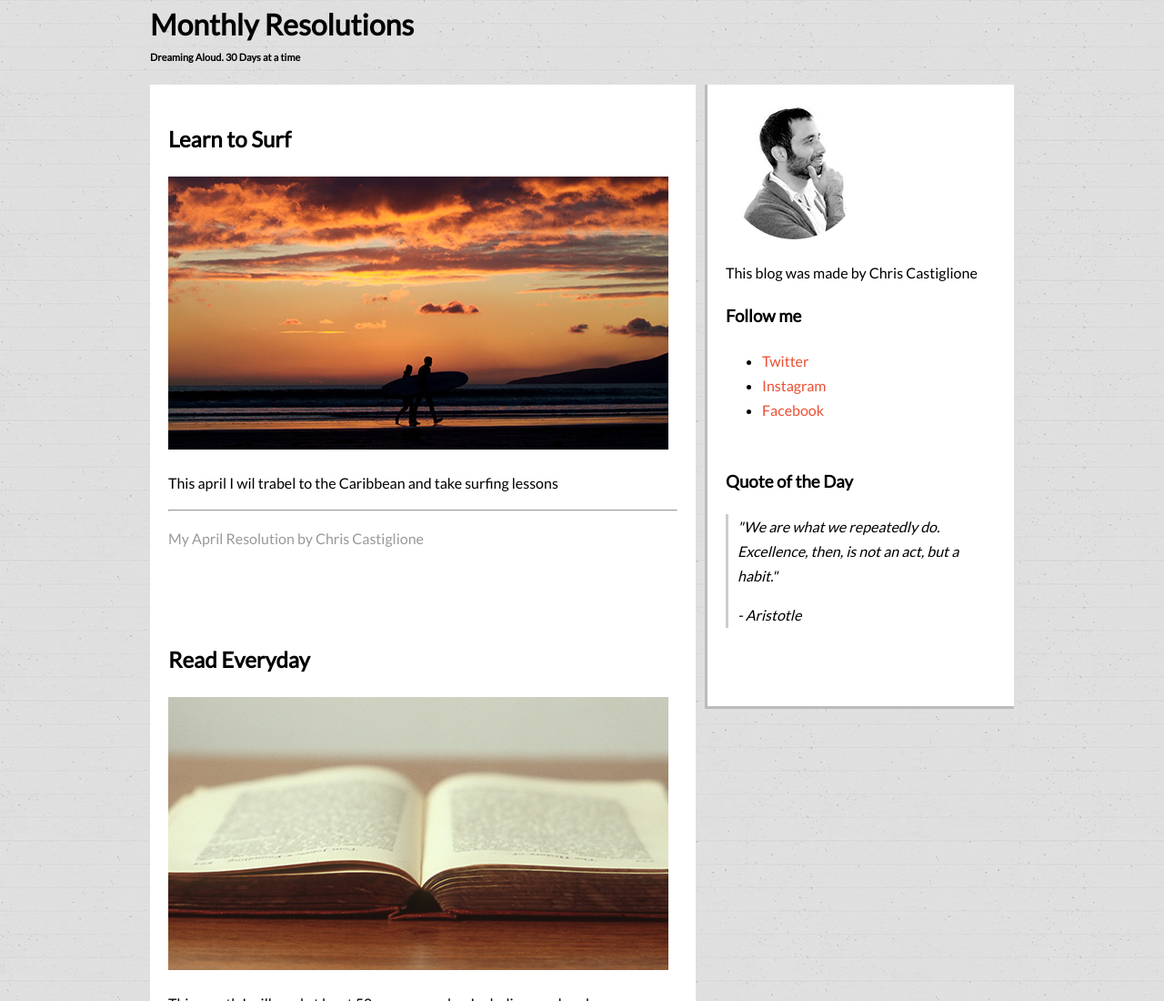
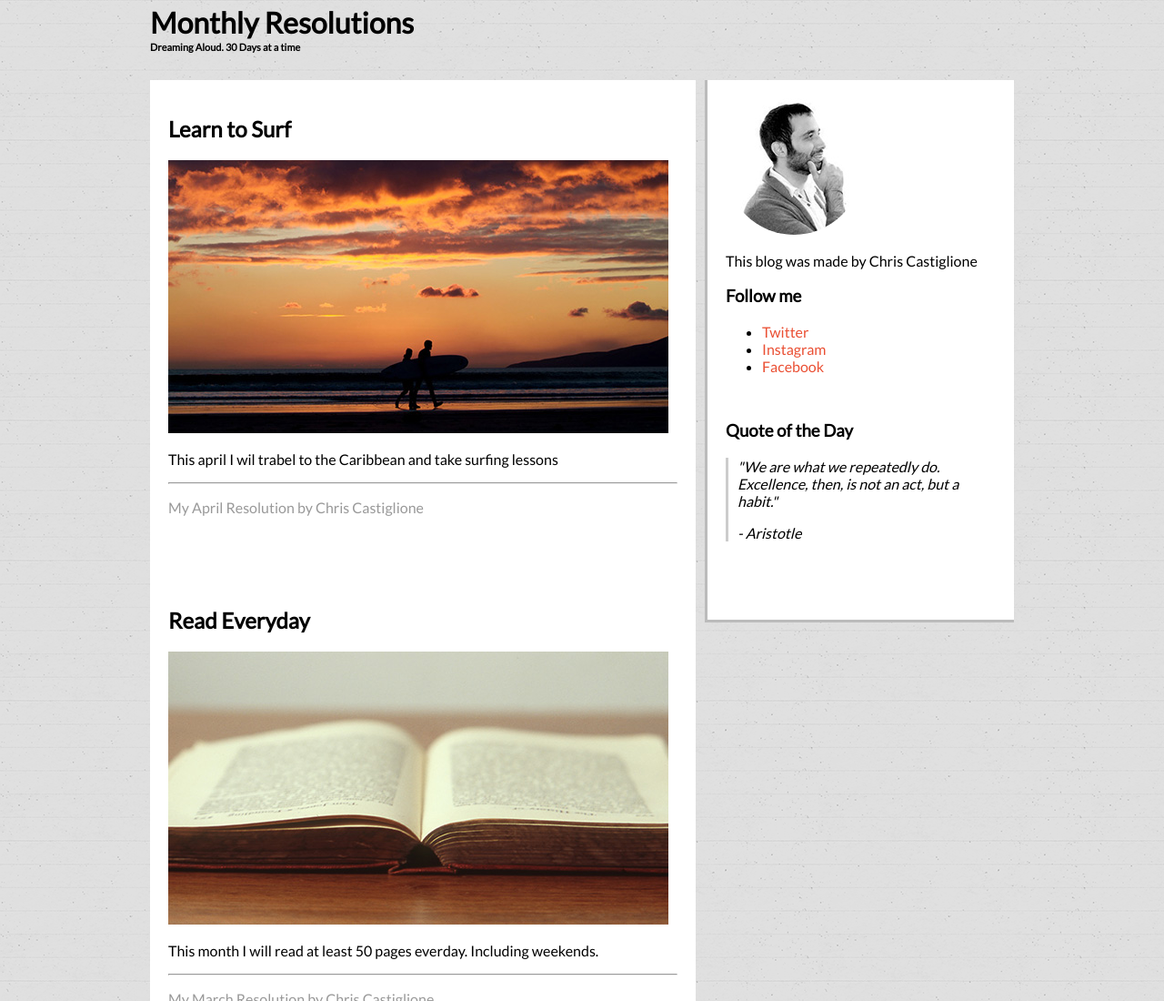
Before and after one commit to PrynsTag/onemonth-monthly-resolution, a plain HTML site: page index.html in a window 1280 px wide. Shown: the top 1100 px of the page at 91% size. Drawn offline with Linux system fonts and the light colour scheme.

Commit message:
Change line-heights and font

```diff
--- a/css/style.css
+++ b/css/style.css
@@ -20,10 +20,9 @@ Author: Christopher Castig | @castig
 }
 
 body {
-	font-family: 'Lato';
+	font-family: 'Lato', 'sans-serif';
 	background-color: #dedede;
 	color: #000000;
-	line-height: 1.7;
 	background: url('../images/notebook.png');
 }
 
@@ -52,10 +51,15 @@ hr {
 -----------------------------------------------------------------------------*/
 #header h1,
 h4 {
-	margin: 0;
+	line-height: 0.3;
+}
+
+#header h1 {
+	margin: 20px 0 0 0;
 }
 
 #header h4 {
+	margin-top: 20px;
 	font-size: 11px;
 }
 
```
